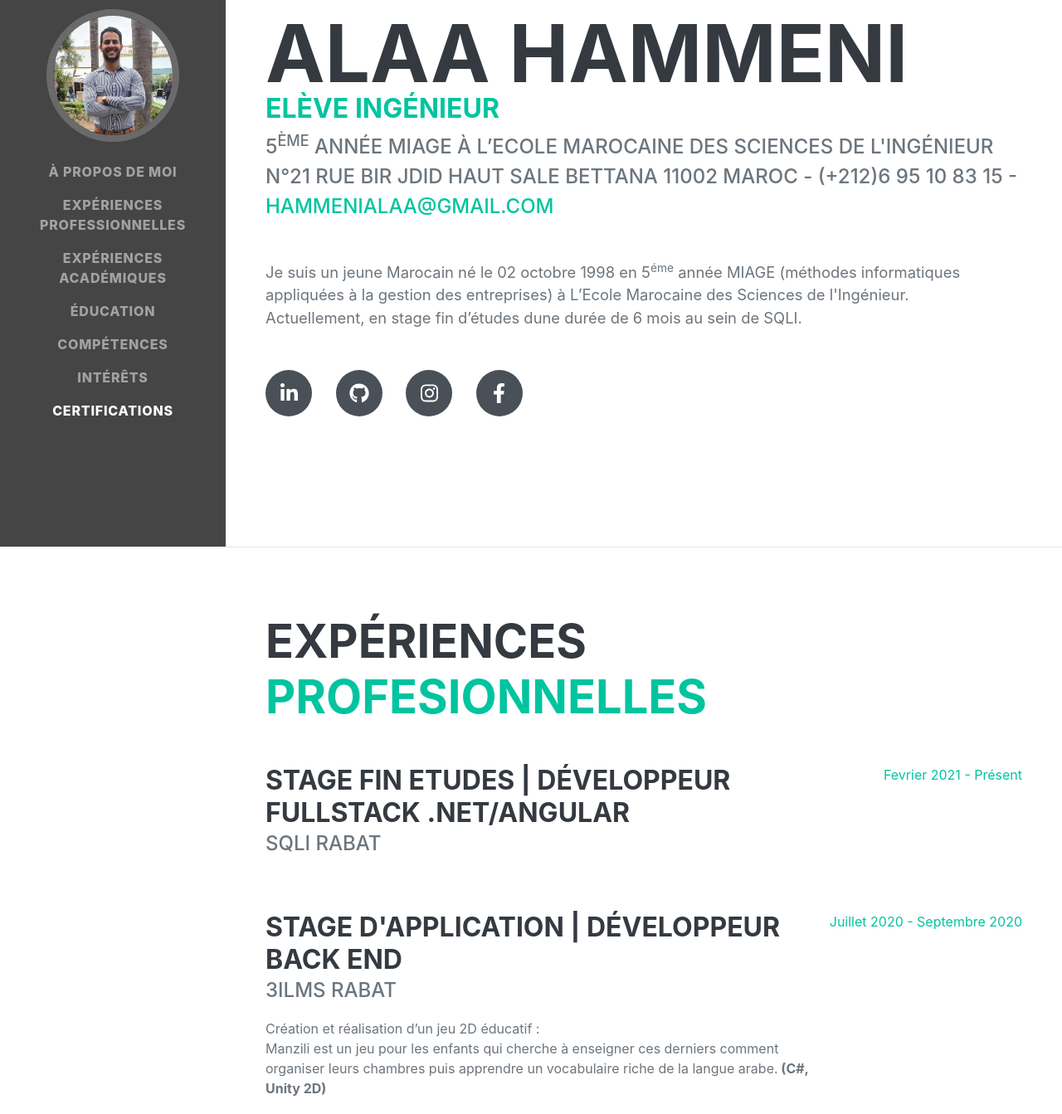
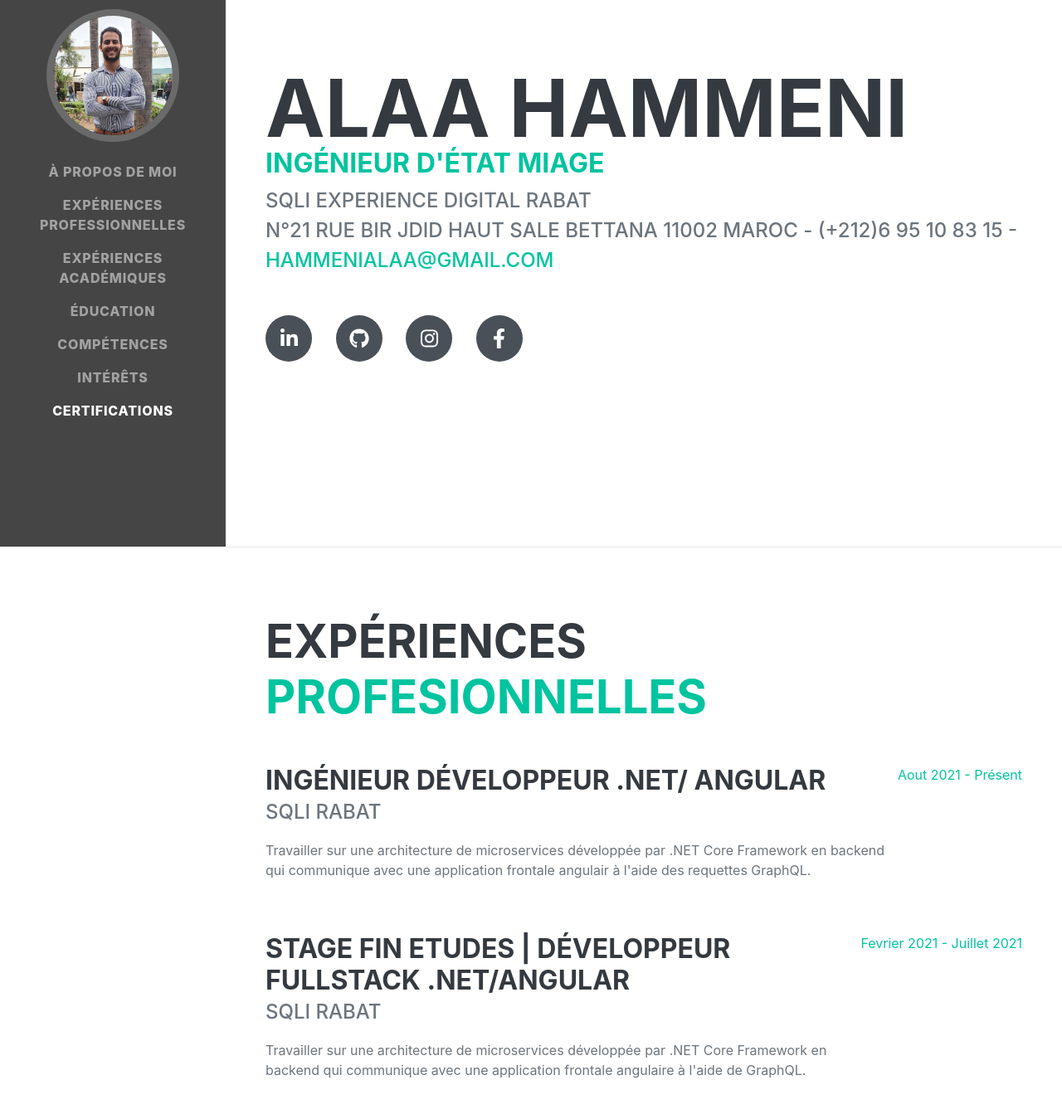
Before and after one commit to AlaaHammeni/alaahammeni.github.io, a plain HTML site: page index.html in a window 1280 px wide. Shown: the part 141-1484 px from the top of the page at 83% size. Drawn offline with nearby package versions, Linux system fonts and the light colour scheme; a web font is replaced by a local one.

Commit message:
Update V2021

```diff
--- a/index.html
+++ b/index.html
@@ -44,15 +44,13 @@
                         Alaa HAMMENI
                     </h1>
                     <div class="subheading mb-0">
-                        <h3><span class="text-primary">Elève Ingénieur</span></h3>
-                        5<sup>ème</sup> année MIAGE à L’Ecole Marocaine des Sciences de l'Ingénieur
+                        <h3><span class="text-primary">Ingénieur d'état MIAGE</span></h3>
+                        SQLI Experience Digital RABAT
                     </div>
                     <div class="subheading mb-5">
                         N°21 rue BIR JDID HAUT SALE BETTANA 11002 MAROC - (+212)6 95 10 83 15 - <a href="mailto : hammenialaa@gmail.com">hammenialaa@gmail.com</a>
-
                     </div>
-                    <p class="lead mb-5">Je suis un jeune Marocain né le 02 octobre 1998 en 5<sup>éme</sup> année MIAGE (méthodes informatiques appliquées à la gestion des entreprises) à L’Ecole Marocaine des Sciences de l'Ingénieur.<br>
-                        Actuellement, en stage fin d’études dune durée de 6 mois au sein de SQLI. </p>
+                    <p class="lead mb-5"></p>
                     <div class="social-icons">
                         <a class="social-icon" href="https://linkedin.com/in/alaahammeni/"><i class="fab fa-linkedin-in"></i></a>
                         <a class="social-icon" href="https://github.com/AlaaHammeni"><i class="fab fa-github"></i></a>
@@ -68,12 +66,20 @@
                     <h2 class="mb-5">Expériences <span class="text-primary">PROFESIONNELLES</span></h2>
                     <div class="d-flex flex-column flex-md-row justify-content-between mb-5">
                         <div class="flex-grow-1">
+                            <h3 class="mb-0">Ingénieur développeur .NET/ Angular</h3>
+                            <div class="subheading mb-3">SQLI RABAT</div>
+                            <p>Travailler sur une architecture de microservices développée par .NET Core Framework en backend qui communique avec une application
+                                frontale angulair à l'aide des requettes GraphQL.</p>
+                        </div>
+                        <div class="flex-shrink-0"><span class="text-primary">Aout 2021 - Présent</span></div>
+                    </div>
+                    <div class="d-flex flex-column flex-md-row justify-content-between mb-5">
+                        <div class="flex-grow-1">
                             <h3 class="mb-0">Stage Fin Etudes | Développeur FULLSTACK .NET/Angular</h3>
                             <div class="subheading mb-3">SQLI RABAT</div>
-                            <p><!--Création et réalisation d’un jeu 2D éducatif :<br>Manzili est un jeu pour les enfants qui cherche à enseigner ces derniers comment
-                                organiser leurs chambres puis apprendre un vocabulaire riche de la langue arabe.<b> (C#, Unity 2D)</b>--></p>
+                            <p>Travailler sur une architecture de microservices développée par .NET Core Framework en backend qui communique avec une application frontale angulaire à l'aide de GraphQL.</p>
                         </div>
-                        <div class="flex-shrink-0"><span class="text-primary">Fevrier 2021 - Présent</span></div>
+                        <div class="flex-shrink-0"><span class="text-primary">Fevrier 2021 - Juillet 2021</span></div>
                     </div>
                     <div class="d-flex flex-column flex-md-row justify-content-between mb-5">
                         <div class="flex-grow-1">
```
